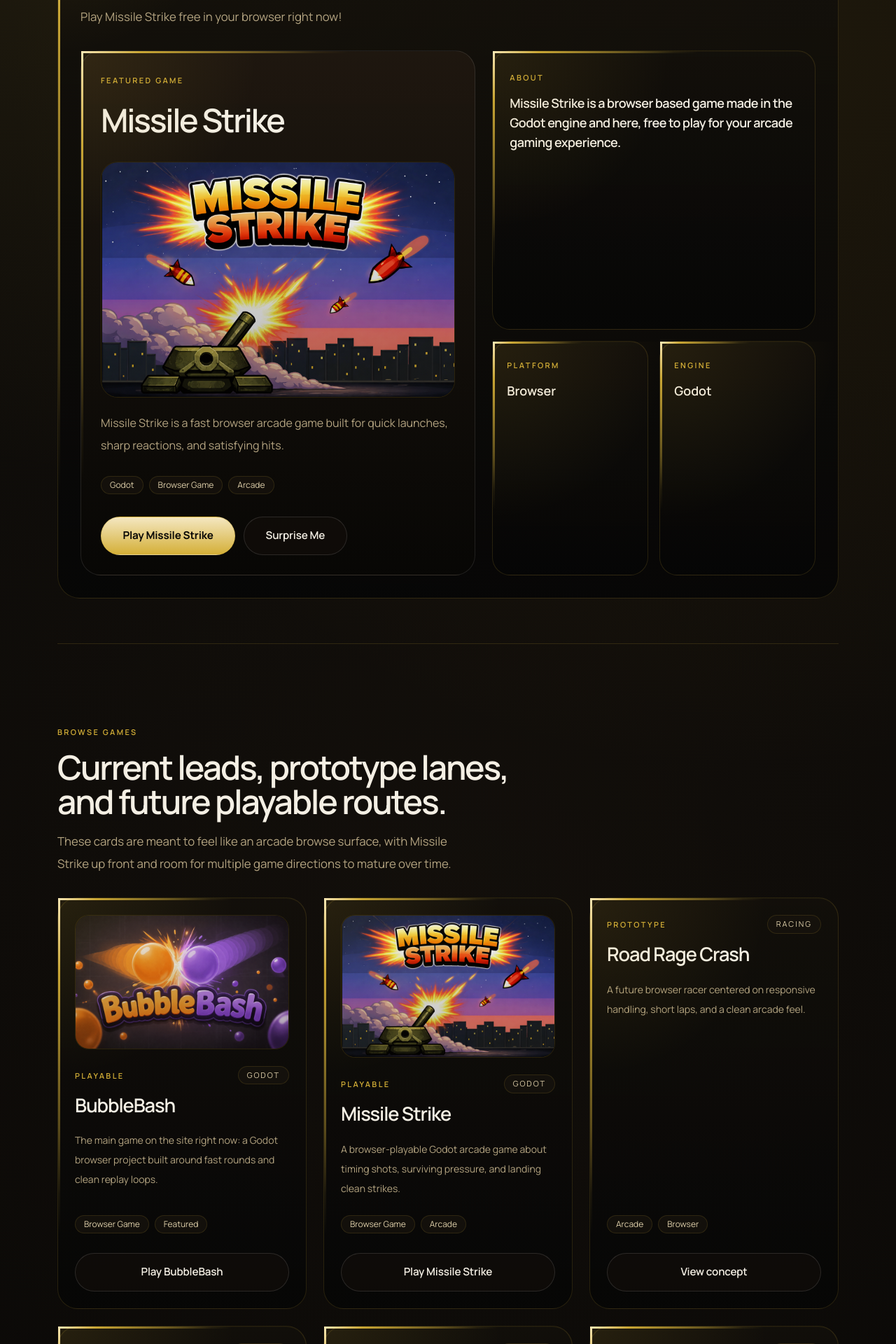
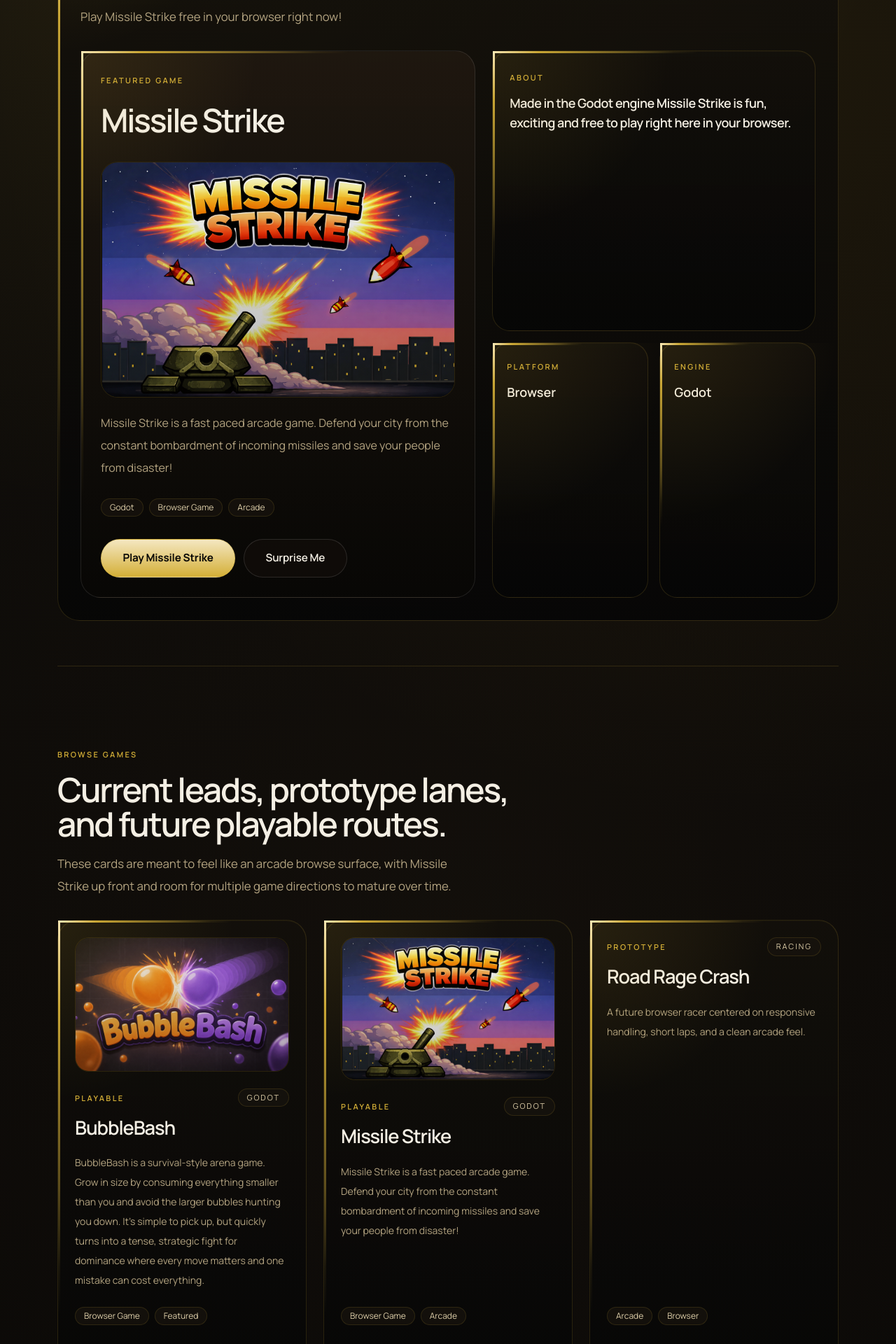
Before and after one commit to MrDevGuyMan/MrDevGuyMan, a Next.js app: page /games in a window 1280 px wide. Shown: the part 860-2780 px from the top of the page at 70% size. Built offline with nearby package versions, Linux system fonts and the light colour scheme.

Commit message:
Edits to game descriptions

```diff
--- a/app/games/bubble-bash/page.tsx
+++ b/app/games/bubble-bash/page.tsx
@@ -6,6 +6,8 @@
 
 const gamePath = "/games/bubble-bash/index.html";
 const thumbnailPath = "/games/bubble-bash/thumbnail.png";
+const bubbleBashDescription =
+  "BubbleBash is a survival-style arena game. Grow in size by consuming everything smaller than you and avoid the larger bubbles hunting you down. It’s simple to pick up, but quickly turns into a tense, strategic fight for dominance where every move matters and one mistake can cost everything.";
 
 export default function BubbleBashPage() {
   return (
@@ -13,7 +15,7 @@
       <PageHero
         eyebrow="Featured Game"
         title="BubbleBash"
-        description="BubbleBash is now live on the site, click the link below to launch the game."
+        description={bubbleBashDescription}
       >
         <div className="flex flex-wrap gap-3">
           <a href={gamePath} target="_blank" className="btn-primary">
--- a/app/games/missile-strike/page.tsx
+++ b/app/games/missile-strike/page.tsx
@@ -6,6 +6,8 @@
 
 const gamePath = "/games/missile-strike/index.html";
 const thumbnailPath = "/games/missile-strike/missile_strike_thumbnail.png";
+const missileStrikeDescription =
+  "Missile Strike is a fast paced arcade game. Defend your city from the constant bombardment of incoming missiles and save your people from disaster!";
 
 export default function MissileStrikePage() {
   return (
@@ -13,7 +15,7 @@
       <PageHero
         eyebrow="Featured Game"
         title="Missile Strike"
-        description="Missile Strike is live on the site. Launch the browser build below and play in a new tab."
+        description={missileStrikeDescription}
       >
         <div className="flex flex-wrap gap-3">
           <a href={gamePath} target="_blank" className="btn-primary">
--- a/app/games/page.tsx
+++ b/app/games/page.tsx
@@ -7,6 +7,9 @@
 import { SectionHeading } from "@/components/ui/section-heading";
 import { SurpriseMeLink } from "@/components/ui/surprise-me-link";
 import { gameCatalog, gameDevelopmentTracks } from "@/data/projects";
+
+const missileStrikeDescription =
+  "Made in the Godot engine Missile Strike is fun, exciting and free to play right here in your browser.";
 
 export default function GamesPage() {
   const featuredGame =
@@ -93,7 +96,7 @@
             <div className="gold-trim section-shell rounded-[1.6rem] p-6 [--trim-left:78%] [--trim-top:64%]">
               <p className="eyebrow-label text-[11px]">About</p>
               <p className="mt-3 text-lg font-semibold tracking-[-0.03em] text-foreground">
-                Missile Strike is a browser based game made in the Godot engine and here, free to play for your arcade gaming experience.
+                {missileStrikeDescription}
               </p>
             </div>
             <div className="grid gap-4 sm:grid-cols-2">
--- a/data/projects.ts
+++ b/data/projects.ts
@@ -56,9 +56,13 @@
 const bubbleBashThumbnailSrc = "/games/bubble-bash/thumbnail.png";
 const bubbleBashThumbnailAlt =
   "BubbleBash thumbnail with orange and purple bubbles colliding behind the game logo.";
+const bubbleBashDescription =
+  "BubbleBash is a survival-style arena game. Grow in size by consuming everything smaller than you and avoid the larger bubbles hunting you down. It’s simple to pick up, but quickly turns into a tense, strategic fight for dominance where every move matters and one mistake can cost everything.";
 const missileStrikeThumbnailSrc = "/games/missile-strike/missile_strike_thumbnail.png";
 const missileStrikeThumbnailAlt =
   "Missile Strike thumbnail showing a missile launch scene for the arcade game.";
+const missileStrikeDescription =
+  "Missile Strike is a fast paced arcade game. Defend your city from the constant bombardment of incoming missiles and save your people from disaster!";
 const heightmapGeneratorThumbnailSrc = "/tools/heightmap-generator/thumbnail.png";
 const heightmapGeneratorThumbnailAlt =
   "Heightmap Generator thumbnail showing snowy mountain peaks under a bright sky.";
@@ -66,8 +70,7 @@
 export const games: ProjectCardItem[] = [
   {
     title: "BubbleBash",
-    description:
-      "A Godot browser game built around fast rounds, clean replay loops, and eating your way past rival bubbles.",
+    description: bubbleBashDescription,
     href: "/games/bubble-bash",
     status: "Playable",
     tags: ["Godot", "Browser Game", "Arcade"],
@@ -76,8 +79,7 @@
   },
   {
     title: "Missile Strike",
-    description:
-      "A browser-playable arcade game about timing shots, surviving pressure, and landing clean strikes.",
+    description: missileStrikeDescription,
     href: "/games/missile-strike",
     status: "Playable",
     tags: ["Godot", "Browser Game", "Arcade"],
@@ -98,27 +100,23 @@
 export const gameCatalog: GameCatalogItem[] = [
   {
     title: "BubbleBash",
-    description:
-      "The main game on the site right now: a Godot browser project built around fast rounds and clean replay loops.",
+    description: bubbleBashDescription,
     href: "/games/bubble-bash",
     status: "Playable",
     tags: ["Godot", "Browser Game", "Featured"],
     ctaLabel: "Play BubbleBash",
-    summary:
-      "BubbleBash is fun and exciting. Play now and grow your bubble by eating food and other AI bubbles who are out for your life. Beware the spikes!",
+    summary: bubbleBashDescription,
     thumbnailSrc: bubbleBashThumbnailSrc,
     thumbnailAlt: bubbleBashThumbnailAlt,
   },
   {
     title: "Missile Strike",
-    description:
-      "A browser-playable Godot arcade game about timing shots, surviving pressure, and landing clean strikes.",
+    description: missileStrikeDescription,
     href: "/games/missile-strike",
     status: "Playable",
     tags: ["Godot", "Browser Game", "Arcade"],
     ctaLabel: "Play Missile Strike",
-    summary:
-      "Missile Strike is a fast browser arcade game built for quick launches, sharp reactions, and satisfying hits.",
+    summary: missileStrikeDescription,
     thumbnailSrc: missileStrikeThumbnailSrc,
     thumbnailAlt: missileStrikeThumbnailAlt,
     thumbnailFit: "contain",
@@ -263,8 +261,7 @@
 export const featuredShowcase: FeaturedShowcaseItem[] = [
   {
     title: "Missile Strike",
-    description:
-      "A Godot browser game built around quick launches, sharp reactions, and playable arcade action.",
+    description: missileStrikeDescription,
     href: "/games/missile-strike",
     status: "Playable",
     ctaLabel: "Play Missile Strike",
```
